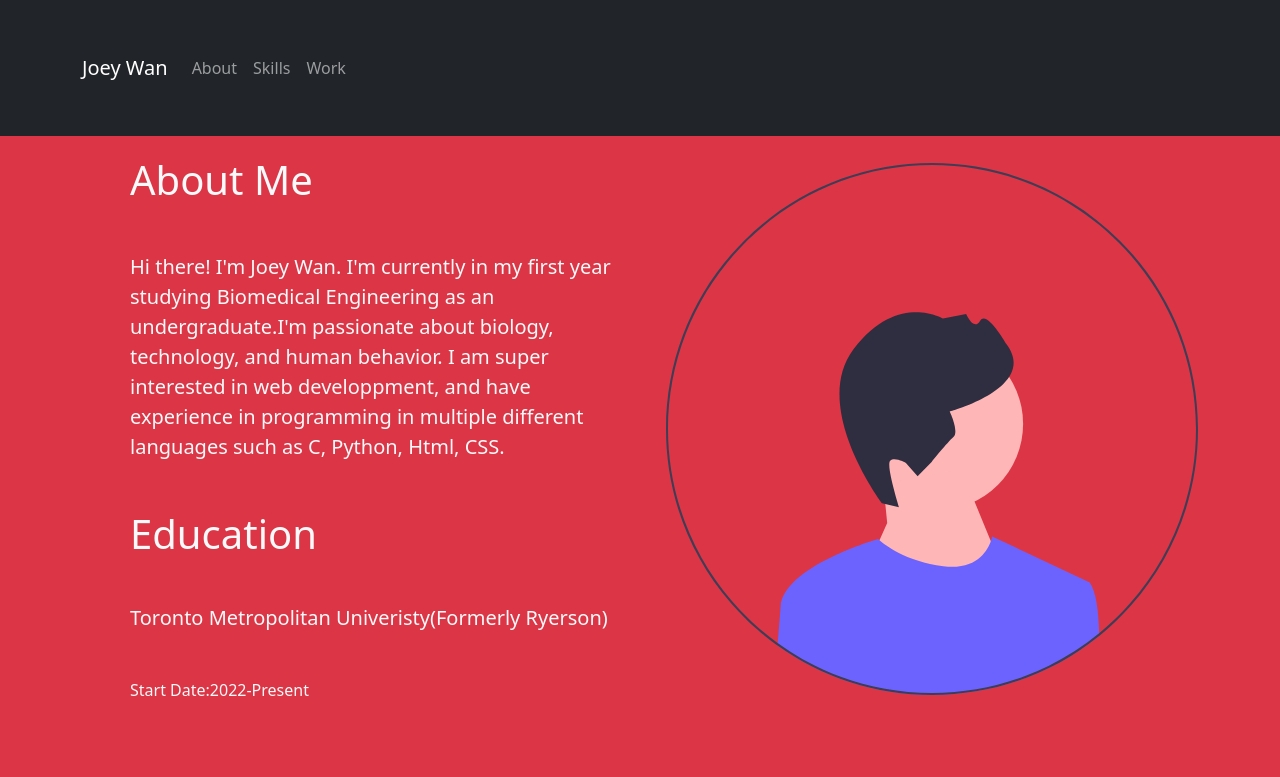
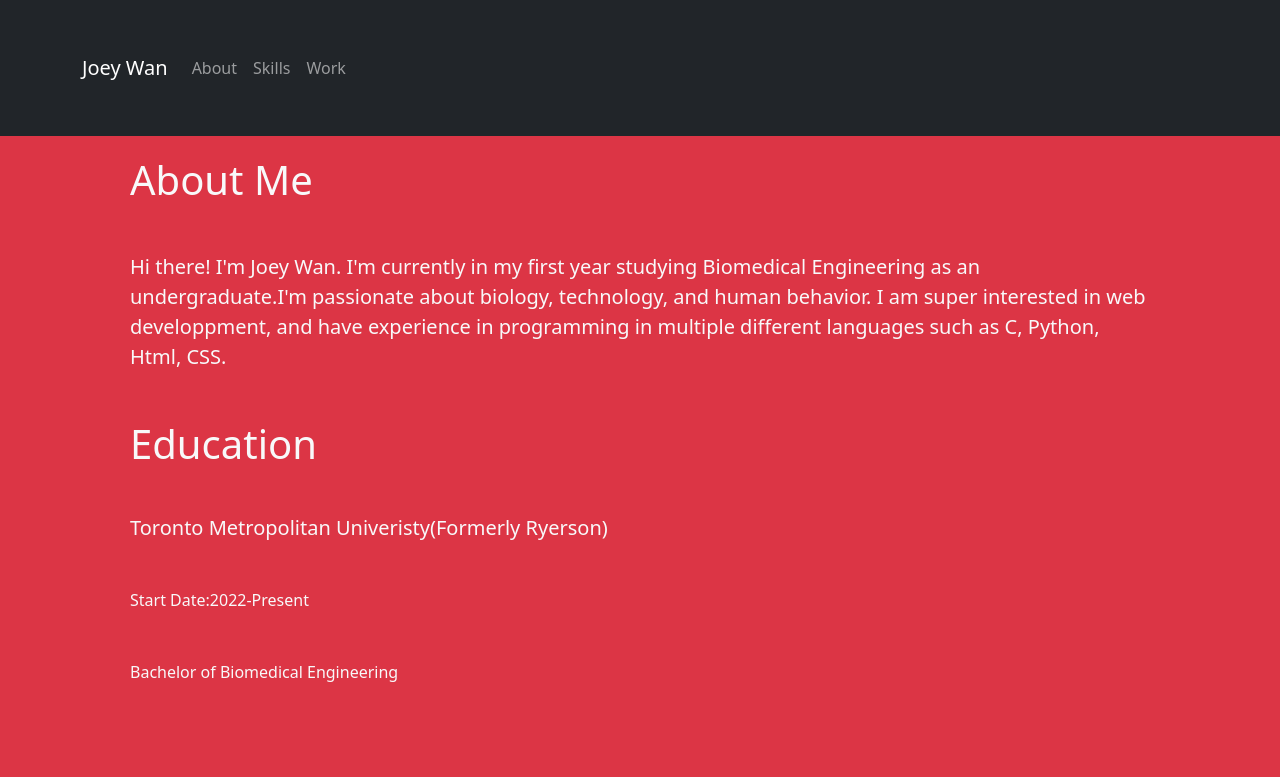
Before and after one commit to JoeyHWan/Bio-Website, a website: page dist/index.html in a window 1280 px wide. Shown: the top 777 px of the page. Drawn offline with nearby package versions, Linux system fonts and the light colour scheme; files that its build step writes are made by us from their sources.

Commit message:
again trying to fix image

```diff
--- a/dist/index.html
+++ b/dist/index.html
@@ -55,11 +55,11 @@
                         Start Date:2022-Present
                     </p>
                     <p class="m-5">
-
+                        Bachelor of Biomedical Engineering
                     </p>
 
                 </div>
-                <img class="img-fluid w-30 d-none d-sm-block" src="../img/undraw_male_avatar_re_nyu5.svg" alt="">
+                <img class="img-fluid w-30 d-none d-sm-block" src="img/undraw_male_avatar_re_nyu5. svg" alt="">
 
             </div>
         </div>
```
